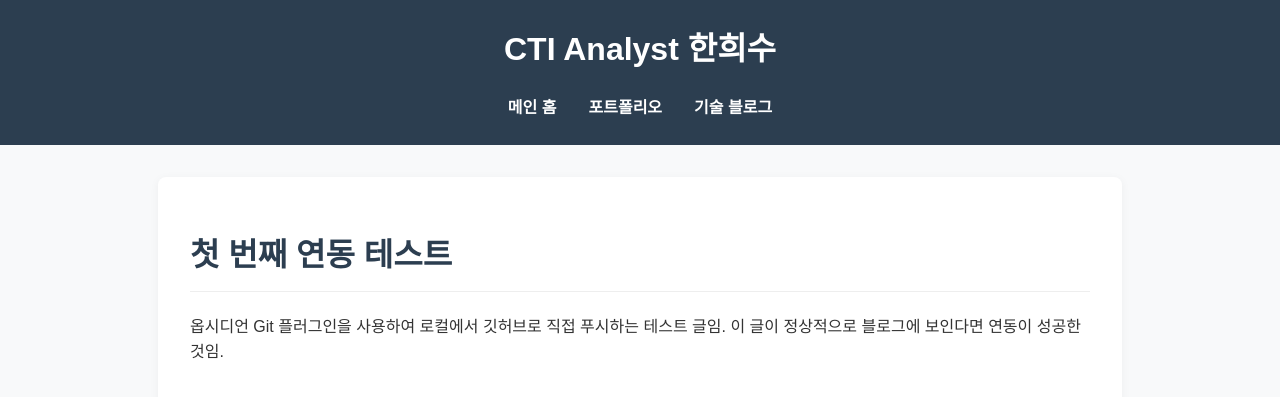
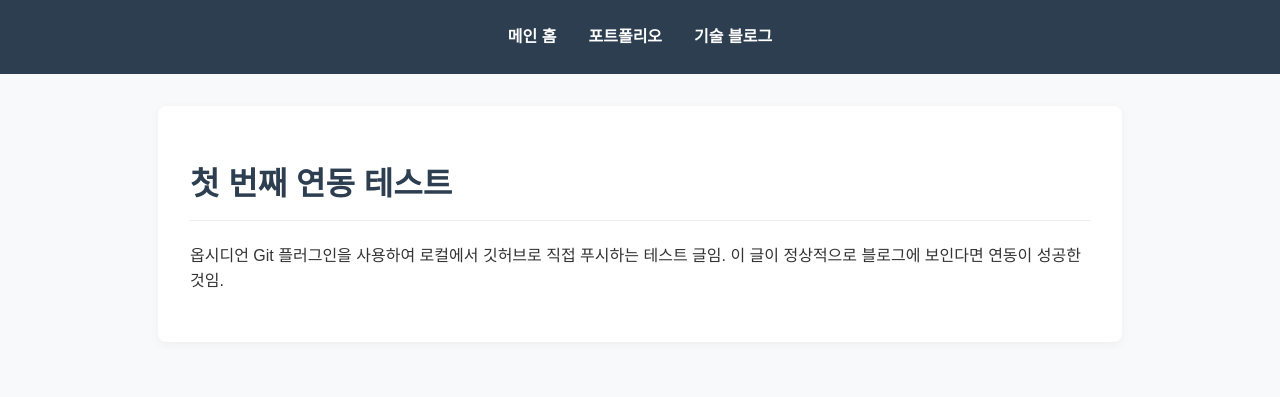
Before and after one commit to crowndaisy76/crowndaisy76.github.io, a Jekyll site: the page built from _posts/2026-04-26-obsidian-test.md.md, in a window 1280 px wide. Shown: the top 397 px of the page. Built offline with Jekyll 4.4.1, drawn with Linux system fonts in a browser that asks for light colours.

Commit message:
vault backup: 2026-04-26 17:31:11

```diff
--- a/_layouts/default.html
+++ b/_layouts/default.html
@@ -6,8 +6,7 @@
     <style>
         body { font-family: 'Pretendard', sans-serif; line-height: 1.6; color: #333; background: #f8f9fa; margin: 0; padding: 0; }
         header { background: #2c3e50; color: white; padding: 1.5rem 0; text-align: center; }
-        header h1 { margin: 0; font-size: 2rem; border-bottom: none; color: white; }
-        nav { display: flex; justify-content: center; gap: 2rem; margin-top: 10px; }
+        nav { display: flex; justify-content: center; gap: 2rem; }
         nav a { color: white; text-decoration: none; font-weight: bold; cursor: pointer; }
         nav a:hover { text-decoration: underline; }
         .container { max-width: 900px; margin: 2rem auto; padding: 2rem; background: white; border-radius: 8px; box-shadow: 0 2px 10px rgba(0,0,0,0.05); }
@@ -17,7 +16,6 @@
 </head>
 <body>
     <header>
-        <h1>CTI Analyst 한희수</h1>
         <nav>
             <a href="{{ site.baseurl }}/index.html">메인 홈</a>
             <a href="{{ site.baseurl }}/portfolio.html">포트폴리오</a>
```
